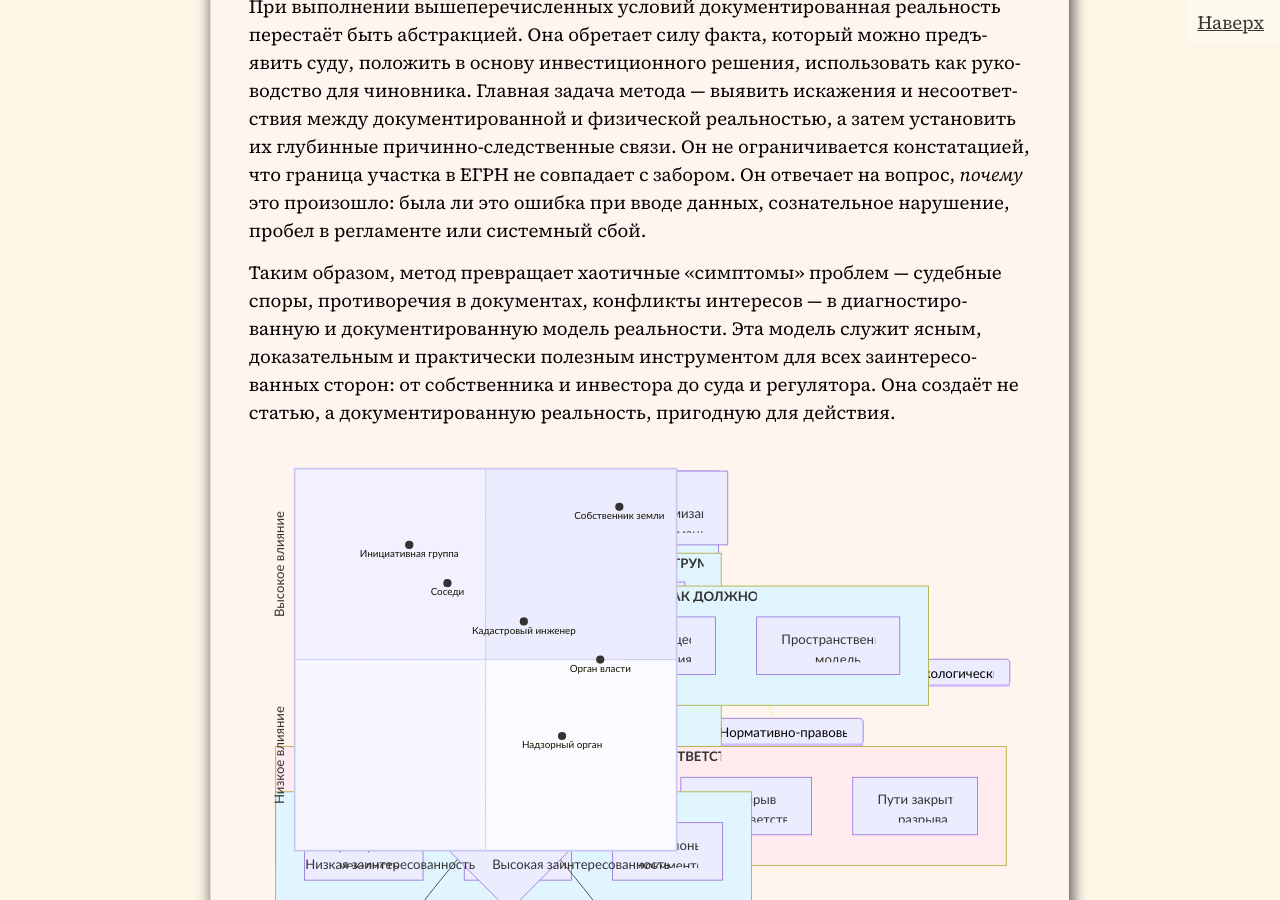
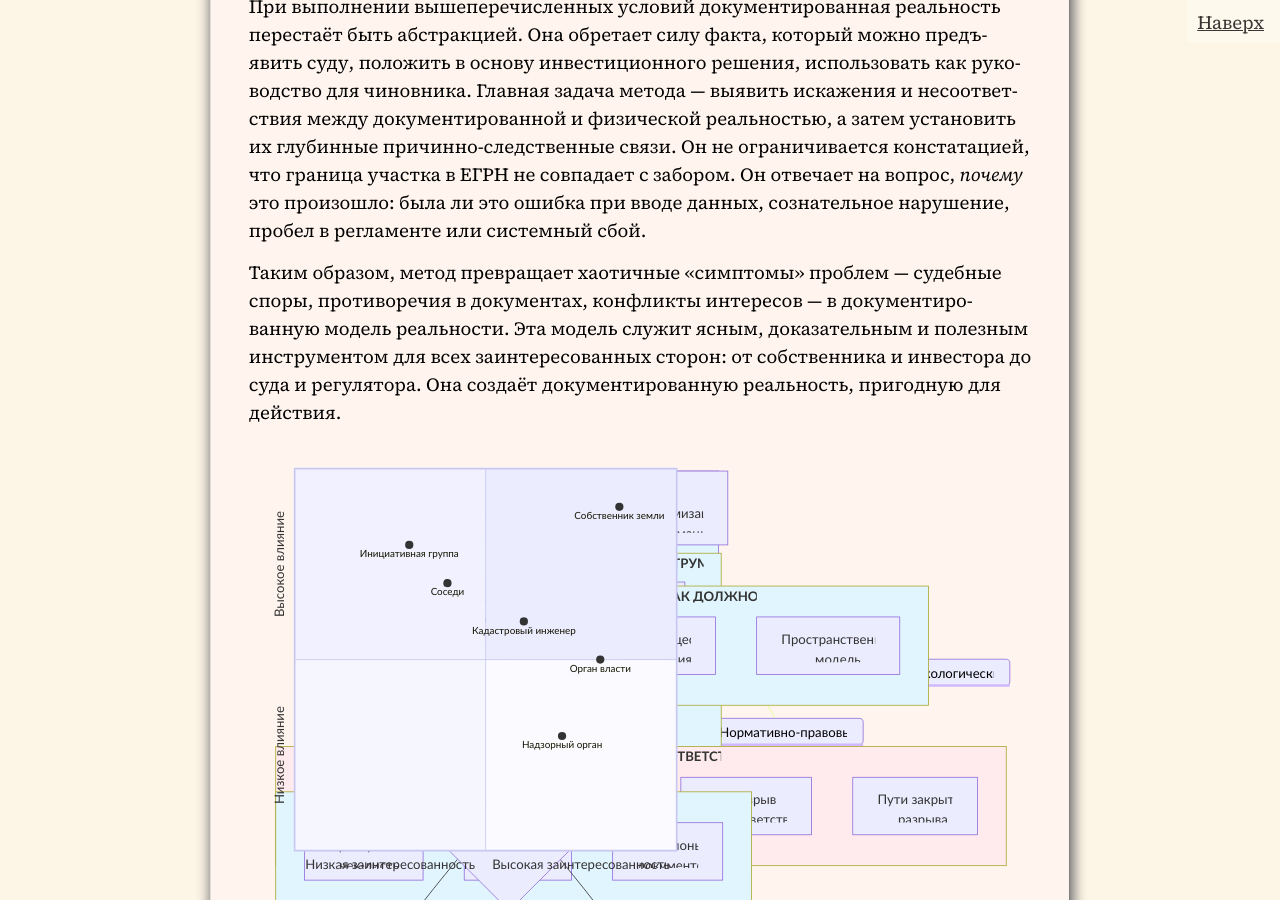
Before and after one commit to SergSi/land-use-art, a Jekyll site: the page built from _posts/2026-01-05-method.md, in a window 1280 px wide and 900 px high, scrolled down 2881 px. Built offline with Jekyll 4.4.1, drawn with Linux system fonts in a browser that asks for light colours; some web fonts are replaced.

Commit message:
Update 2026-01-05-method.md

```diff
--- a/_posts/2026-01-05-method.md
+++ b/_posts/2026-01-05-method.md
@@ -34,7 +34,7 @@ summary: "Метод опирается на неизменное аналити
 
 При выполнении вышеперечисленных условий документированная реальность перестаёт быть абстракцией. Она обретает силу факта, который можно предъявить суду, положить в основу инвестиционного решения, использовать как руководство для чиновника. Главная задача метода — выявить искажения и несоответствия между документированной и физической реальностью, а затем установить их глубинные причинно-следственные связи. Он не ограничивается констатацией, что граница участка в ЕГРН не совпадает с забором. Он отвечает на вопрос, *почему* это произошло: была ли это ошибка при вводе данных, сознательное нарушение, пробел в регламенте или системный сбой.
 
-Таким образом, метод превращает хаотичные «симптомы» проблем — судебные споры, противоречия в документах, конфликты интересов — в диагностированную и документированную модель реальности. Эта модель служит ясным, доказательным и практически полезным инструментом для всех заинтересованных сторон: от собственника и инвестора до суда и регулятора. Она создаёт не статью, а документированную реальность, пригодную для действия.
+Таким образом, метод превращает хаотичные «симптомы» проблем — судебные споры, противоречия в документах, конфликты интересов — в  документированную модель реальности. Эта модель служит ясным, доказательным и полезным инструментом для всех заинтересованных сторон: от собственника и инвестора до суда и регулятора. Она создаёт документированную реальность, пригодную для действия.
 
 {% include mermaid.html content='
 flowchart TD
```
